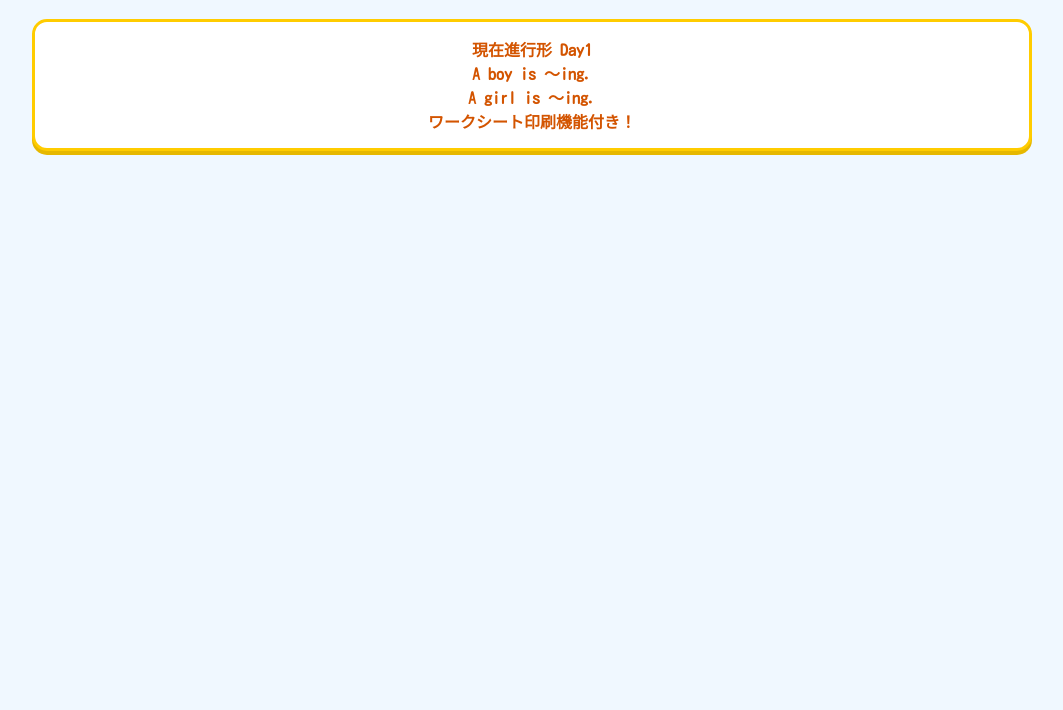
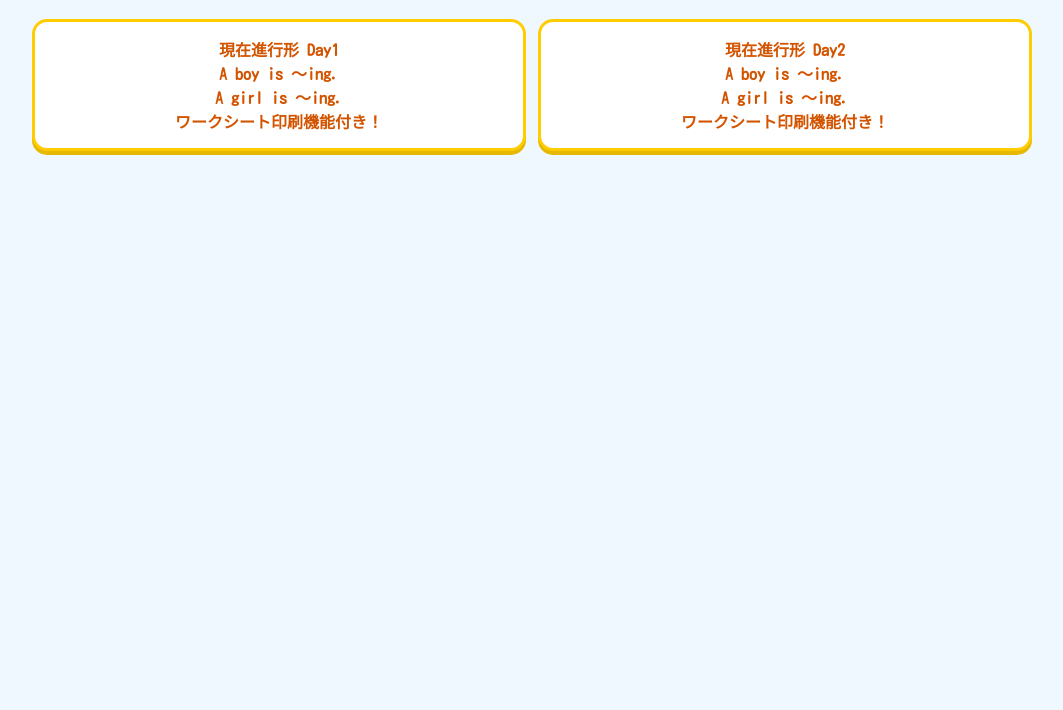
Before and after one commit to EigoStudio/5Q-Picture-Description, a plain HTML site: page index.html in a window 1280 px wide. Shown: the part 90-800 px from the top of the page, without its empty margins (108-1171 px from the left). Drawn offline with Linux system fonts and the light colour scheme.

Commit message:
Update index.html

```diff
--- a/index.html
+++ b/index.html
@@ -63,6 +63,12 @@ A girl is 〜ing.<br>
 ワークシート印刷機能付き！
 </a></li>
 
+        <li><a href="Picture-Description-Present-Continuous_2.html">現在進行形 Day2<br>
+A boy is 〜ing.<br>
+A girl is 〜ing.<br>
+ワークシート印刷機能付き！
+</a></li>
+
           </ul>
 
 </body>
```
